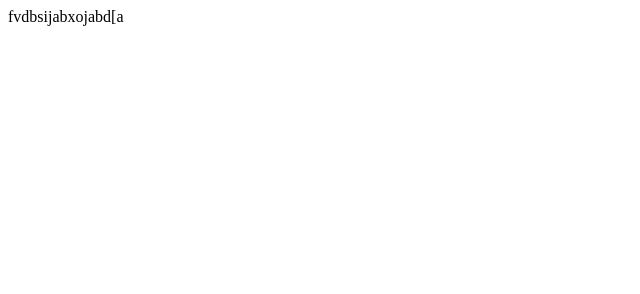
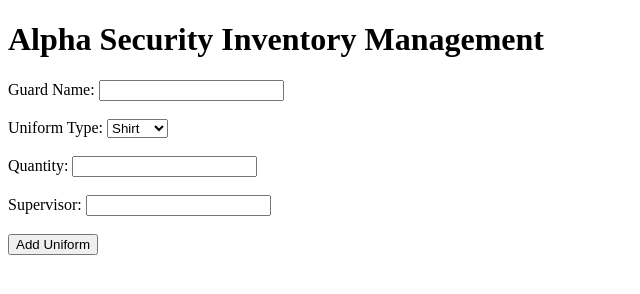
Before and after one commit to AlphaSecurityLtd/AlphaSecurityLtd, a plain HTML site: page index.html in a window 1280 px wide. Shown: the whole page, without its empty margins (0-640 px from the left). Drawn offline with Linux system fonts and the light colour scheme.

Commit message:
index.html

```diff
--- a/index.html
+++ b/index.html
@@ -1 +1,36 @@
-fvdbsijabxojabd[a
+<!DOCTYPE html>
+<html lang="en">
+<head>
+    <meta charset="UTF-8">
+    <meta name="viewport" content="width=device-width, initial-scale=1.0">
+    <title>Alpha Security Inventory Management</title>
+    <link rel="stylesheet" href="style.css">
+</head>
+<body>
+    <h1>Alpha Security Inventory Management</h1>
+    <form id="uniformForm">
+        <label for="guardName">Guard Name:</label>
+        <input type="text" id="guardName" name="guardName"><br><br>
+
+        <label for="uniformType">Uniform Type:</label>
+        <select id="uniformType" name="uniformType">
+            <option value="Shirt">Shirt</option>
+            <option value="Jacket">Jacket</option>
+            <option value="Pants">Pants</option>
+            <!-- Add more uniform types here -->
+        </select><br><br>
+
+        <label for="quantity">Quantity:</label>
+        <input type="number" id="quantity" name="quantity" min="1"><br><br>
+
+        <label for="supervisor">Supervisor:</label>
+        <input type="text" id="supervisor" name="supervisor"><br><br>
+
+        <button type="button" onclick="addUniform()">Add Uniform</button>
+    </form>
+
+    <div id="inventory"></div>
+
+    <script src="script.js"></script>
+</body>
+</html>
```
